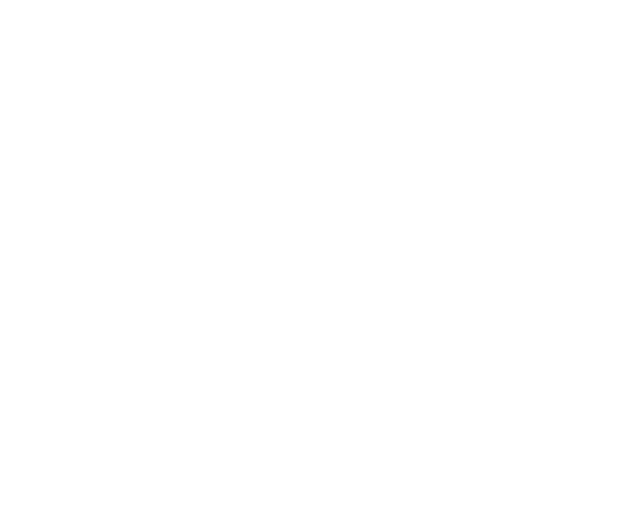
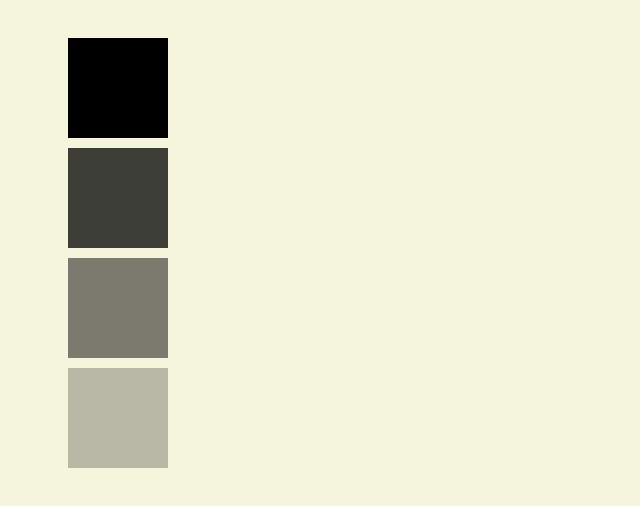
Before and after one commit to agacik/css-podstawy, a plain HTML site: page 19-css-kwadraty-przezroczyste/index.html in a window 1280 px wide. Shown: the whole page, without its empty margins (0-640 px from the left). Drawn offline with Linux system fonts and the light colour scheme.

Commit message:
Zakończenie pracy przy zadaniu "19-css-kwadraty-przezroczyste".

```diff
--- a/19-css-kwadraty-przezroczyste/css/style.css
+++ b/19-css-kwadraty-przezroczyste/css/style.css
@@ -0,0 +1,23 @@
+body {
+    background-color: rgb(245,245,221);
+    padding: 20px 50px;
+}
+
+div {
+    width: 100px;
+    height: 100px;
+    margin: 10px;
+    background-color: rgb(0,0,0);
+}
+
+div:nth-of-type(2) {
+    opacity: 0.75;
+}
+
+div:nth-of-type(3) {
+    opacity: 0.5;
+}
+
+div:nth-of-type(4) {
+    opacity: 0.25;
+}
--- a/19-css-kwadraty-przezroczyste/index.html
+++ b/19-css-kwadraty-przezroczyste/index.html
@@ -6,6 +6,9 @@
     <title>19-css-kwadraty-przezroczyste</title>
 </head>
 <body>
-
+    <div></div>
+    <div></div>
+    <div></div>
+    <div></div>
 </body>
 </html>
```
